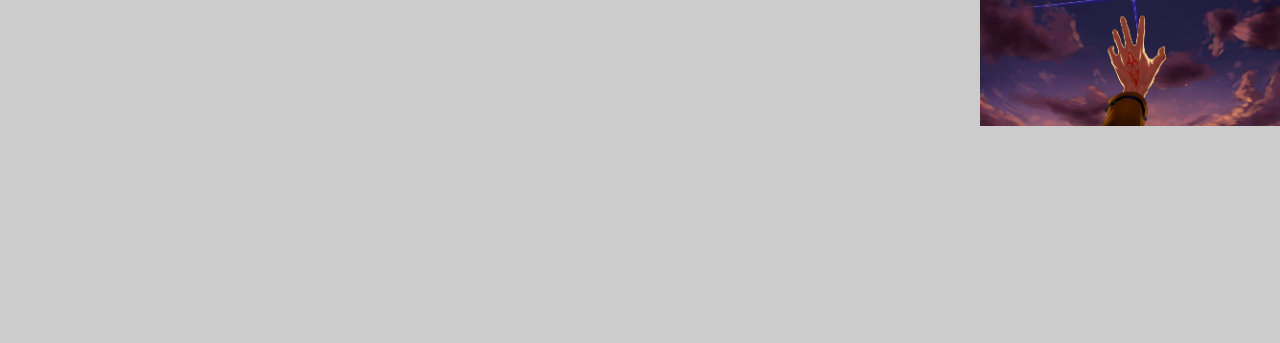
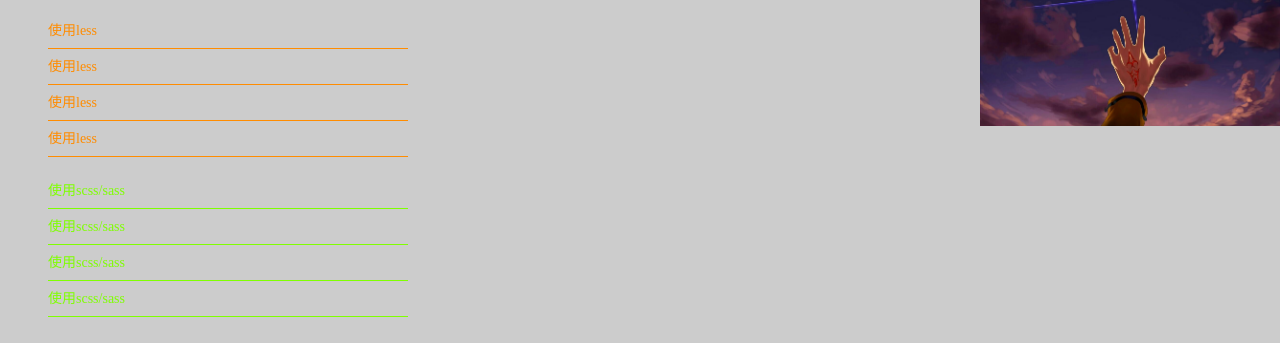
Before and after one commit to burin-suen/webpackLearn, a website built with webpack: page src/index.html in a window 1280 px wide. Shown: the part 61-404 px from the top of the page. Built offline with nearby package versions, Linux system fonts and the light colour scheme; files whose address does not match are found by name.

Commit message:
webpack 配置 五：使用less-loader, sass-loader

```diff
--- a/package.json
+++ b/package.json
@@ -25,6 +25,10 @@
     "file-loader": "^2.0.0",
     "html-webpack-plugin": "^3.2.0",
     "html-withimg-loader": "^0.1.16",
+    "less": "^3.8.1",
+    "less-loader": "^4.1.0",
+    "node-sass": "^4.9.4",
+    "sass-loader": "^7.1.0",
     "style-loader": "^0.23.1",
     "url-loader": "^1.1.2",
     "webpack": "^4.23.1",
--- a/src/index.html
+++ b/src/index.html
@@ -7,5 +7,23 @@
 <body>
     <div class="div1"></div>
     <img src="./images/timg2.jpg" alt="">
+
+    <div class="div2">
+        <ul>
+            <li>使用less</li>
+            <li>使用less</li>
+            <li>使用less</li>
+            <li>使用less</li>
+        </ul>
+    </div>
+
+    <div class="div3">
+        <ul>
+            <li>使用scss/sass</li>
+            <li>使用scss/sass</li>
+            <li>使用scss/sass</li>
+            <li>使用scss/sass</li>
+        </ul>
+    </div>
 </body>
 </html>
--- a/src/index.js
+++ b/src/index.js
@@ -1,3 +1,5 @@
 import './css/index.css';
+import './less/index.less';
+import './scss/index.scss';
 
 document.write('Hello Webpack!');
--- /dev/null
+++ b/src/less/index.less
@@ -0,0 +1,17 @@
+@color: darkorange;
+
+.div2 {
+    width: 400px;
+    color: @color;
+
+    ul {
+        li {
+            display: block;
+            list-style: none;
+            font-size: 14px;
+            height: 35px;
+            line-height: 35px;
+            border-bottom: 1px solid @color;
+        }
+    }
+}
--- /dev/null
+++ b/src/scss/index.scss
@@ -0,0 +1,17 @@
+$color: chartreuse;
+
+.div3 {
+    width: 400px;
+    color: $color;
+
+    ul {
+        li {
+            display: block;
+            list-style: none;
+            font-size: 14px;
+            height: 35px;
+            line-height: 35px;
+            border-bottom: 1px solid $color;
+        }
+    }
+}
--- a/webpack.config.js
+++ b/webpack.config.js
@@ -35,6 +35,14 @@ module.exports = {
 					{loader: 'style-loader'},
 					{loader: 'css-loader'}
 				]
+			},
+			{
+				test: /\.less$/,
+				use: ['style-loader', 'css-loader', 'less-loader']
+			},
+			{
+				test: /\.(scss|sass)$/,
+				use: ['style-loader', 'css-loader', 'sass-loader']
 			},
 			{
 				test: /\.(png|gif|jpe?g|svg)/,
```
